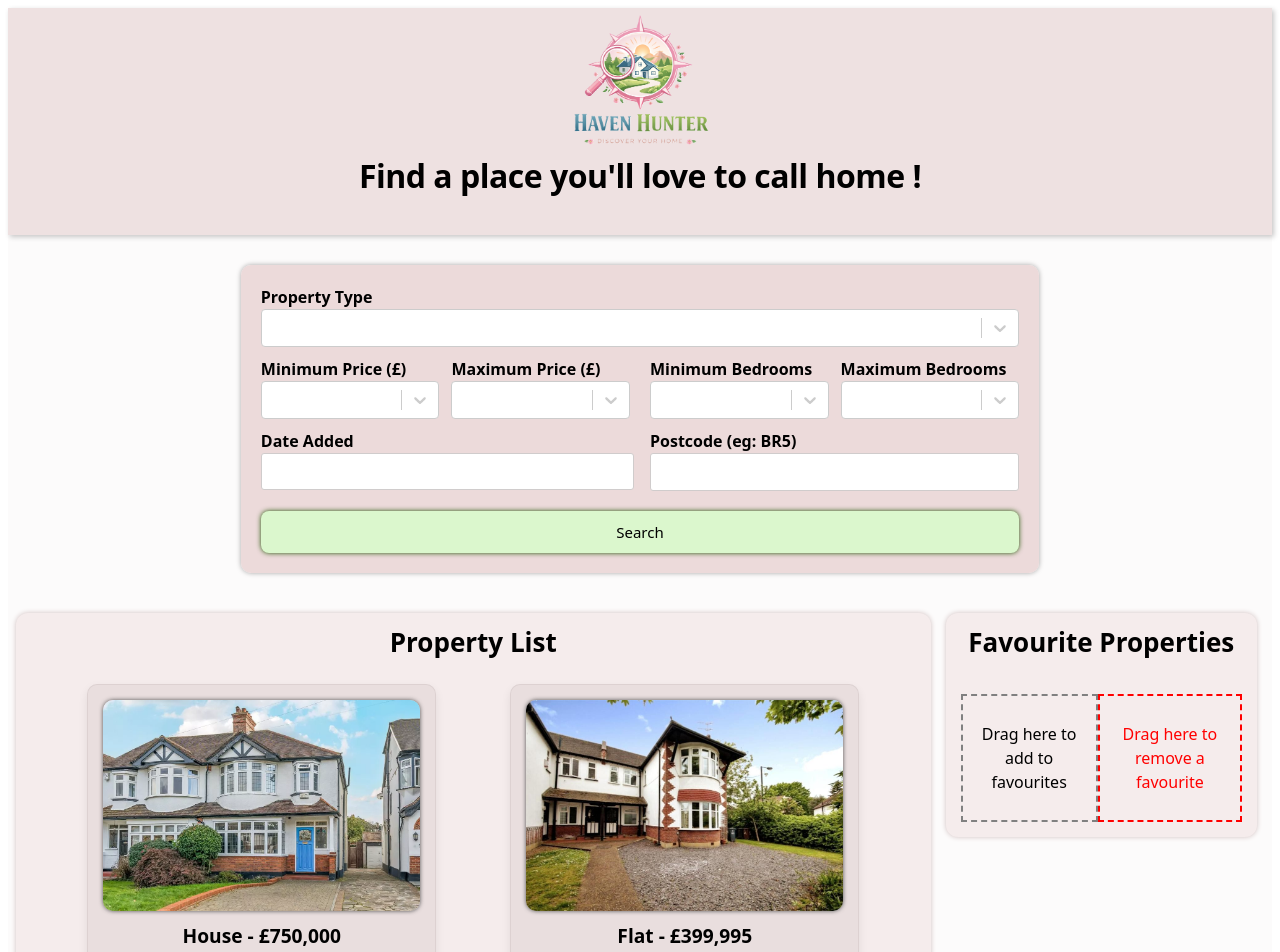
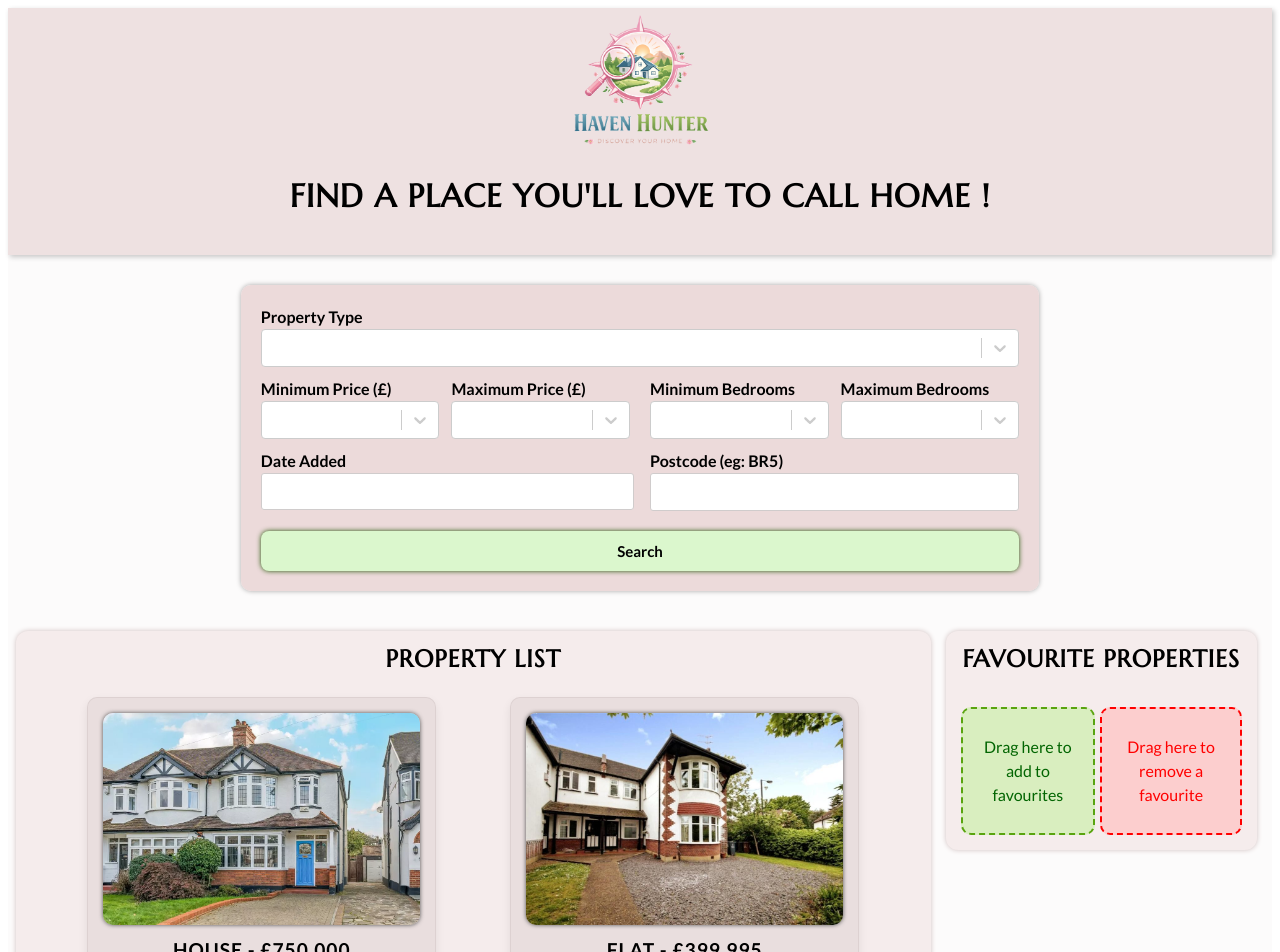
Before and after one commit to shashini13/React-CW, a React (Vite) app: page /#/ in a window 1280 px wide. Shown: the top 952 px of the page. Built offline with nearby package versions, Linux system fonts and the light colour scheme; a web font is replaced by a local one.

Commit message:
Made changes to font-family and few more css

```diff
--- a/src/App.css
+++ b/src/App.css
@@ -2,8 +2,9 @@
 #root {
   width: 100%;
   background-color: #fcfbfb;
-  font-family: system-ui, Avenir, Helvetica, Arial, sans-serif;
+  font-weight: 500;
   line-height: 1.5;
+  font-family: 'Lato', system-ui, Helvetica, Arial, sans-serif;
 }
 
 h1 {
@@ -11,7 +12,10 @@ h1 {
 }
 
 h2 {
-  font-size: 26px;
+  font-size: 24px;
+  font-family: 'Marcellus', serif;
+  letter-spacing: 1px;
+  text-transform: uppercase;
 }
 
 button {
@@ -19,15 +23,15 @@ button {
   border: 1px solid transparent;
   padding: 10px;
   font-size: 15px;
-  font-weight: 500;
+  font-weight: 550;
   font-family: inherit;
   background-color: #ffffff;
   cursor: pointer;
-  transition: border-color 0.25s;
+  transition: border-color 0.25s linear;
 }
 
 button:hover {
-  border-color: #9c9c9c;
+  border-color: #ae9393;
 }
 
 /*Header.jsx*/
@@ -42,9 +46,13 @@ button:hover {
 }
 
 .header-div h1 {
-  margin: 0;
+  margin: 20px 0;
   margin-bottom: 20px;
   text-align: center;
+  font-family: 'Marcellus', serif;
+  font-weight: 900;
+  text-transform: uppercase;
+  letter-spacing: 1px;
 }
 
 .logo-img {
@@ -211,6 +219,8 @@ button:hover {
 .property-card-h2 {
   font-size: larger;
   margin: 5px 0 0 0;
+  font-family: 'Lato', system-ui, Helvetica, Arial, sans-serif;
+  letter-spacing: 1px;
 }
 
 .property-card-btn {
@@ -219,7 +229,7 @@ button:hover {
 
 .property-card:hover {
   transform: translateY(-4px);
-  background-color: #ded6d6;
+  background-color: rgba(235, 215, 215, 0.911);
   cursor: grab;
   box-shadow: 0 12px 28px rgba(0, 0, 0, 0.18);
 }
@@ -239,6 +249,8 @@ button:hover {
   min-width: 240px;
   box-sizing: border-box;
   padding: 10px;
+  margin-top: 10px;
+  color: black;
 }
 
 .favourites .property-card img {
@@ -255,15 +267,21 @@ button:hover {
   display: flex;
   text-align: center;
   padding: 10px;
+  gap: 5px;
 }
 
 .add-drag-drop {
-  border: 2px dashed grey;
+  border: 2px dashed rgb(89, 164, 15);
+  color: rgb(2, 101, 2);
+  border-radius: 10px;
+  background-color:  rgba(207, 239, 175, 0.73);
 }
 
 .remove-drag-drop {
   border: 2px dashed red;
   color: red;
+  border-radius: 10px;
+  background-color: rgba(255, 195, 195, 0.731);
 }
 
 .add-drag-drop, .remove-drag-drop {
@@ -337,6 +355,10 @@ button:hover {
 
 #property-details-h1 {
   margin: 0 auto;
+  font-family: 'Marcellus', serif;
+  letter-spacing: 2px;
+  text-transform: uppercase;
+  font-size: 28px;
 }
 
 .image-gallery {
@@ -363,6 +385,7 @@ button:hover {
   text-align: center;
   margin-top: 0;
   margin-bottom: 15px;
+  font-family: 'Lato', system-ui, Helvetica, Arial, sans-serif;
 }
 
 .property-details-summary {
@@ -409,7 +432,7 @@ button:hover {
 
 .tab-list .react-tabs__tab {
   text-transform: uppercase;
-  font-weight: 500;
+  font-weight: 600;
 }
 
 .price-label {
@@ -417,6 +440,8 @@ button:hover {
   font-weight: 500;
   font-style: italic;
   padding-top: 10px;
+  display: inline-flex;
+  gap: 10px;
 }
 
 .property-description {
@@ -440,7 +465,7 @@ button:hover {
   display: none;
 }
 
-@media (max-width: 700px) {
+@media (max-width: 706px) {
   /*search form*/
   .search-form {
     width: 80%;
@@ -484,12 +509,13 @@ button:hover {
 
   /*favourites*/
   .favourites {
-    margin: 0 auto 10px;  /* center it and add bottom spacing */
+    margin: 0 auto 10px;
+    width: 90%;
     position: static;
   }
 
   .favourites .property-card {
-    width: 85%;       /* Take up the full width of the sidebar */
+    width: 85%;
   }
 
   .add-remove-section {
@@ -522,13 +548,24 @@ button:hover {
     background-color:rgba(235, 215, 215, 0.97);
     padding: 10px;
     margin-bottom: 15px;
-    border: 2px dashed #6d6c6c;
+    border: 2px dashed #504e4e;
     border-radius: 10px;
   }
 
   .mobile-favs {
     display: block;
-    border: 2px dashed black;
+    background-color: #f5ecec;
+    border-radius: 12px;
+    padding: 10px;
+    font-weight: 550;
+    margin-bottom: 10px;
+    box-shadow:
+      0 4px 10px rgba(0, 0, 0, 0.12),
+      0 1px 3px rgba(0, 0, 0, 0.379);
+  }
+
+  .mobile-favs .property-card {
+    font-weight: normal;
   }
 
   .mobile-favs div {
@@ -548,7 +585,8 @@ button:hover {
 
   #property-details-h1 {
     text-align: center;
-    font-size: 30px;
+    font-size: 26px;
+    padding-bottom: 10px;
   }
 
   .property-details-logo {
```
